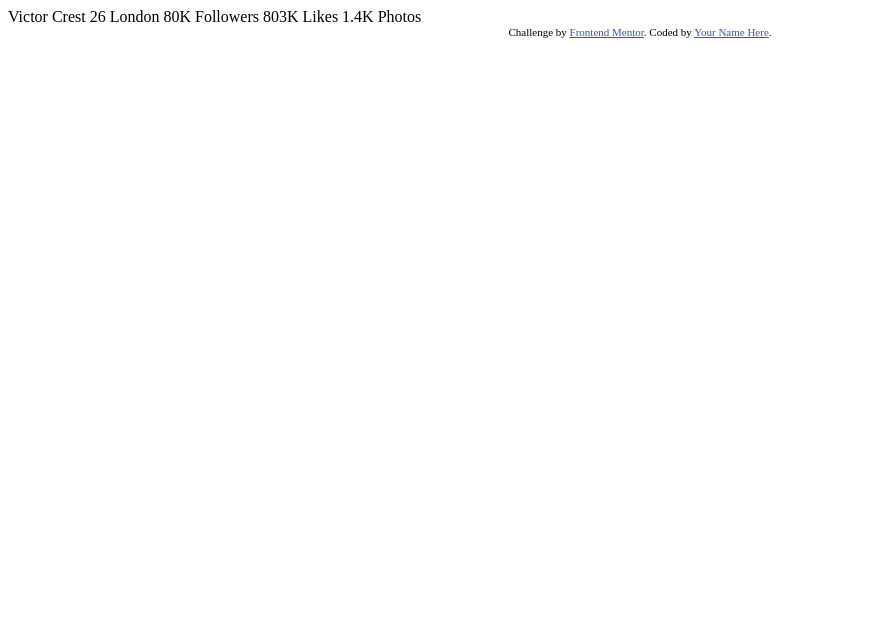
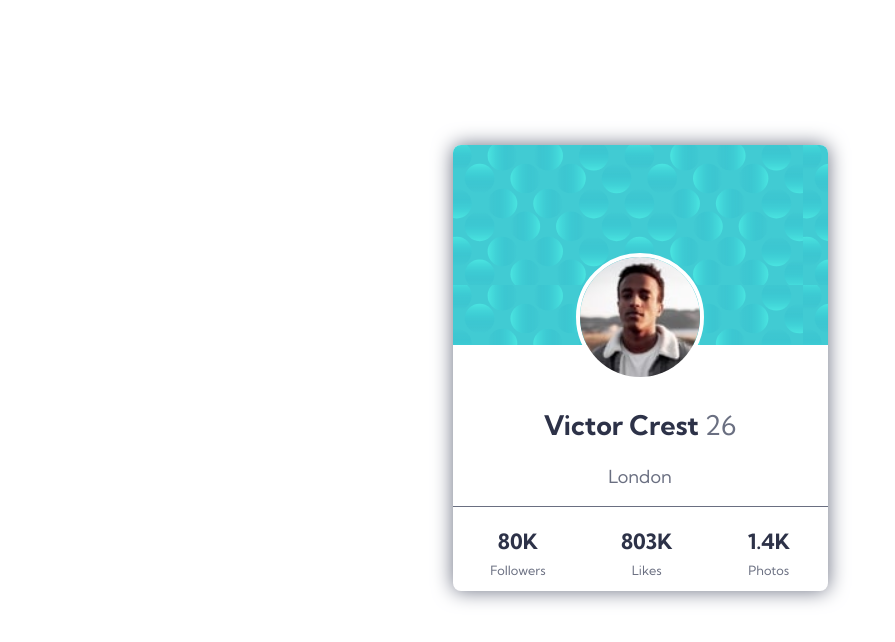
Before and after one commit to hriteek/profile-card-component-main, a plain HTML site: page index.html in a window 1280 px wide. Shown: the whole page, without its empty margins (0-895 px from the left). Drawn offline with Linux system fonts and the light colour scheme.

Commit message:
basic design

```diff
--- a/index.html
+++ b/index.html
@@ -1,35 +1,66 @@
 <!DOCTYPE html>
 <html lang="en">
   <head>
-  <meta charset="UTF-8">
-  <meta name="viewport" content="width=device-width, initial-scale=1.0"> <!-- displays site properly based on user's device -->
+    <meta charset="UTF-8" />
+    <meta name="viewport" content="width=device-width, initial-scale=1.0" />
+    <!-- displays site properly based on user's device -->
 
-  <link rel="icon" type="image/png" sizes="32x32" href="./images/favicon-32x32.png">
+    <link
+      rel="icon"
+      type="image/png"
+      sizes="32x32"
+      href="./images/favicon-32x32.png"
+    />
 
     <title>Frontend Mentor | Profile card component</title>
 
+    <link rel="preconnect" href="https://fonts.googleapis.com" />
+    <link rel="preconnect" href="https://fonts.gstatic.com" crossorigin />
+    <link
+      href="https://fonts.googleapis.com/css2?family=Kumbh+Sans:wght@400;700&display=swap"
+      rel="stylesheet"
+    />
+    <link rel="stylesheet" href="./styles.css" />
     <!-- Feel free to remove these styles or customise in your own stylesheet 👍 -->
     <style>
-    .attribution { font-size: 11px; text-align: center; }
-    .attribution a { color: hsl(228, 45%, 44%); }
+      .attribution {
+        font-size: 11px;
+        text-align: center;
+      }
+      .attribution a {
+        color: hsl(228, 45%, 44%);
+      }
     </style>
   </head>
   <body>
+    <div class="container">
+      <section>
+        <div class="section--top">
+          <div class="background"></div>
+          <div class="img__container">
+            <img src="./images/image-victor.jpg" alt="profile picture" />
+          </div>
+          <h2>
             Victor Crest
-  26
-  London
-
-  80K
-  Followers
-
-  803K
-  Likes
-
-  1.4K
-  Photos
-  <div class="attribution">
-    Challenge by <a href="https://www.frontendmentor.io?ref=challenge" target="_blank">Frontend Mentor</a>.
-    Coded by <a href="#">Your Name Here</a>.
+            <span> 26 </span>
+          </h2>
+          <p>London</p>
+        </div>
+        <div class="stats">
+          <div>
+            <h3>80K</h3>
+            <p>Followers</p>
+          </div>
+          <div>
+            <h3>803K</h3>
+            <p>Likes</p>
+          </div>
+          <div>
+            <h3>1.4K</h3>
+            <p>Photos</p>
+          </div>
+        </div>
+      </section>
     </div>
   </body>
 </html>
--- /dev/null
+++ b/styles.css
@@ -0,0 +1,101 @@
+:root {
+  --clr-cyan: hsl(185, 75%, 39%);
+  --clr-primary--dark: hsl(229, 23%, 23%);
+  --clr-primary: hsl(227, 10%, 46%);
+  --clr-gray: hsl(0, 0%, 59%);
+}
+
+*,
+*::before*::after {
+  margin: 0;
+  padding: 0;
+  box-sizing: border-box;
+}
+
+html {
+  font-family: 'Kumbh Sans', sans-serif;
+}
+
+body {
+  font-size: 18px;
+  /* background-color: var(--clr-cyan); */
+}
+
+body::before{
+	content: '';
+	background-image: url('./images/bg-pattern-top.svg');
+	position: absolute;
+	top: 0;
+	left: 0;
+	width: 20px;
+	height: 20px;
+}
+
+img {
+  width: 100%;
+}
+
+.container {
+  height: 90vh;
+  width: 80%;
+  margin: auto;
+  display: flex;
+  justify-content: center;
+  align-items: center;
+}
+
+section {
+  background-color: white;
+  text-align: center;
+  width: 375px;
+  border-radius: 8px;
+	box-shadow: 0 0 20px var(--clr-primary);
+}
+
+.section--top img {
+  width: 120px;
+  border-radius: 50%;
+  border: 4px solid white;
+  margin-top: -11.5vh;
+}
+
+.section--top h2,
+.stats h3 {
+  color: var(--clr-primary--dark);
+  font-weight: 700;
+}
+
+.stats h3 {
+	margin-bottom: .4em;
+}
+
+.section--top span,
+.stats p {
+  font-weight: 400;
+  color: var(--clr-primary);
+}
+
+.stats p {
+	font-size: .8rem;
+	margin-top: 0;
+}
+
+.section--top p {
+  color: var(--clr-primary);
+}
+
+.img_container {
+  text-align: center;
+}
+
+.background {
+  height: 25vh;
+  border-radius: 8px 8px 0 0;
+	background-image: url('./images/bg-pattern-card.svg');
+}
+
+.stats {
+  display: flex;
+  border-top: 1px solid var(--clr-primary);
+  justify-content: space-around;
+}
```
Lines whose indentation alone changed are shown as unchanged.
